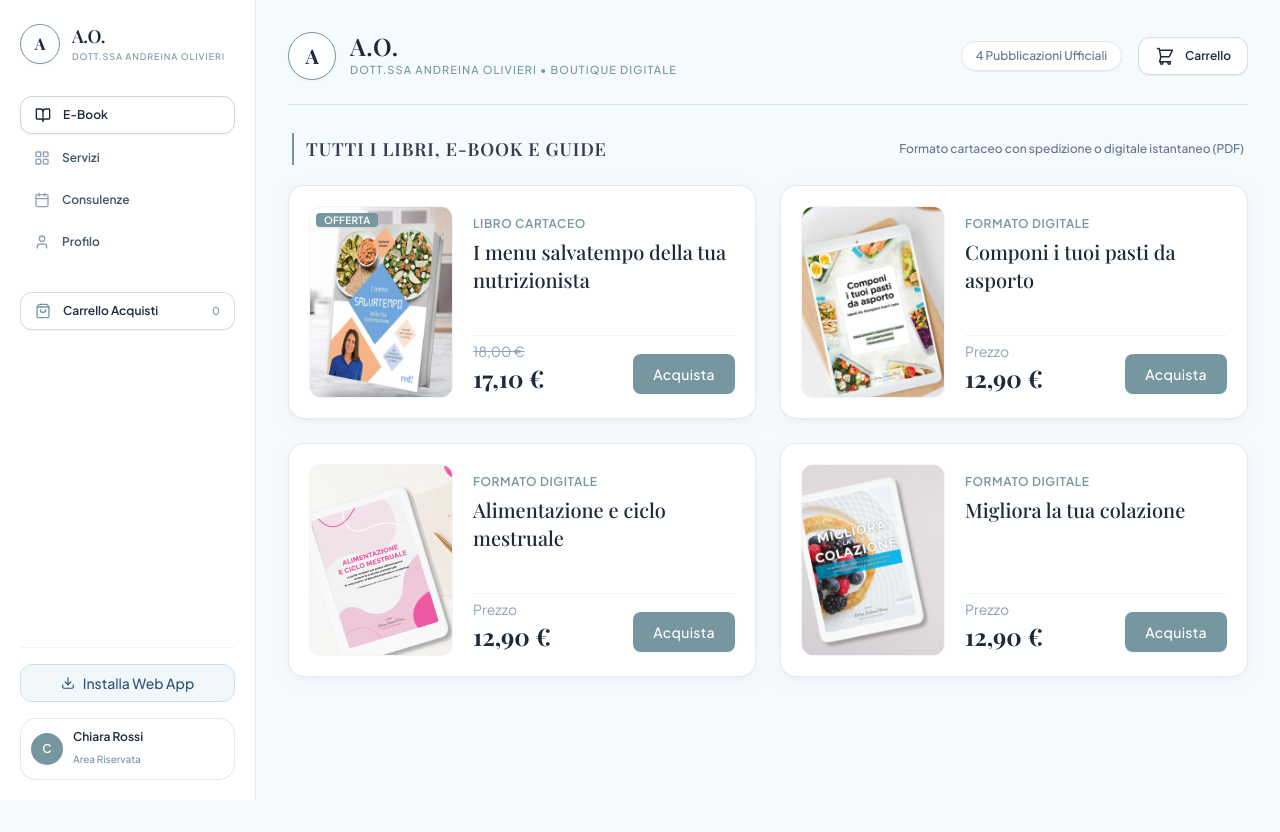
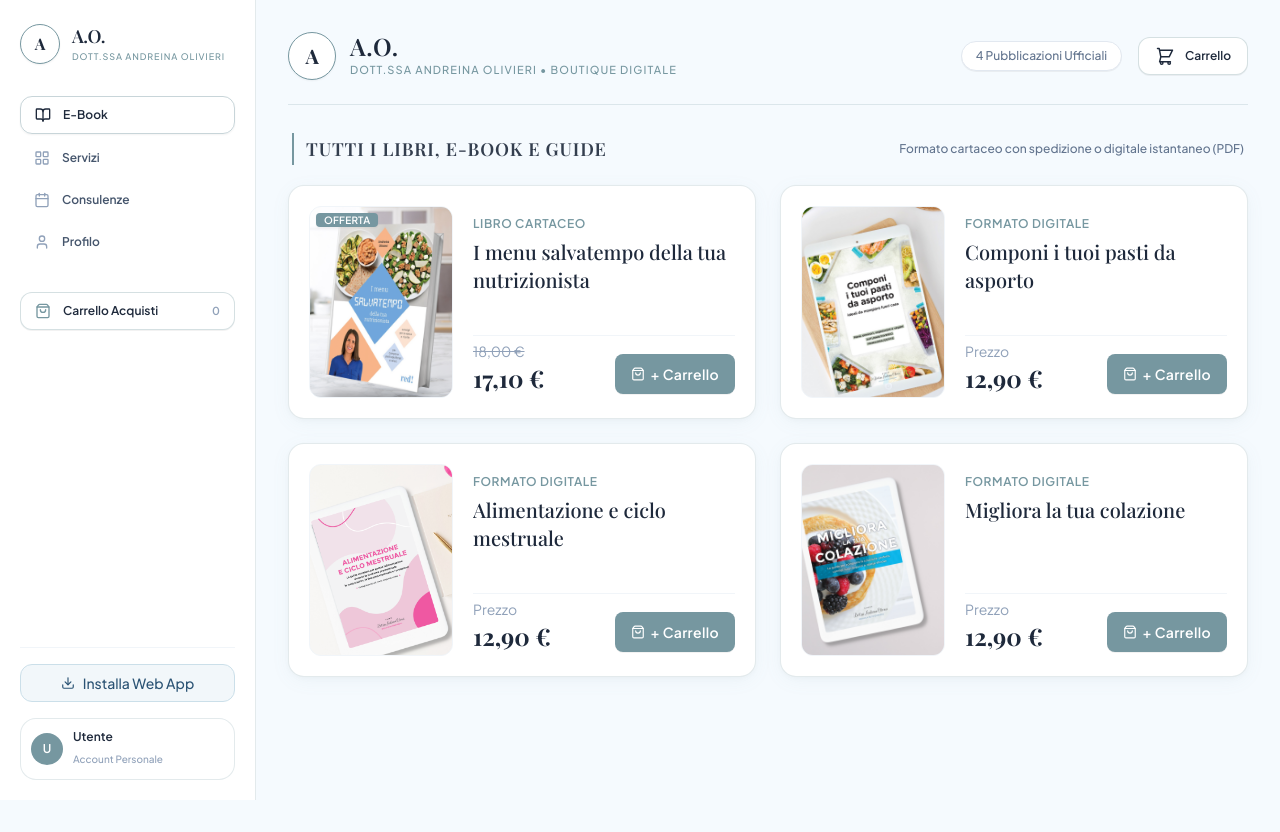
Before and after one commit to riccardolelii11-collab/Dottoressa-Andreina-Boutique, a React (Vite) app: page /#ebooks in a window 1280 px wide. Built offline with nearby package versions, Linux system fonts and the light colour scheme; a web font is replaced by a local one.

Commit message:
feat: add browser history and touch gesture navigation
Implement Browser History API support to allow navigation via back/forward buttons and URL hash synchronization. Add touch-based edge-swipe gesture support for mobile back navigation and update default user profile to a reset state.

```diff
--- a/src/App.tsx
+++ b/src/App.tsx
@@ -66,14 +66,24 @@ export default function App() {
     }
   }, [toastMessage]);
 
-  // Navigation router
-  const handleNavigate = (tab: NavigationTab) => {
+  // Navigation router with Browser History support (for Mouse buttons 5/6 & shortcuts)
+  const handleNavigate = (tab: NavigationTab, push: boolean = true) => {
+    if (push) {
+      window.history.pushState({ tab }, '', `#${tab}`);
+    }
     setCurrentTab(tab);
     window.scrollTo({ top: 0, behavior: 'smooth' });
   };
 
-  // Product Selection
-  const handleSelectProduct = (product: Product) => {
+  // Product Selection with History push
+  const handleSelectProduct = (product: Product, push: boolean = true) => {
+    if (push) {
+      window.history.pushState(
+        { tab: 'product-detail', productId: product.id },
+        '',
+        `#book-${product.slug}`
+      );
+    }
     setSelectedProduct(product);
     setCurrentTab('product-detail');
     window.scrollTo({ top: 0, behavior: 'smooth' });
@@ -85,6 +95,85 @@ export default function App() {
       handleSelectProduct(found);
     }
   };
+
+  // Dedicated back action from detail page
+  const handleBackFromDetail = () => {
+    if (window.history.length > 1) {
+      window.history.back();
+    } else {
+      handleNavigate('ebooks');
+    }
+  };
+
+  // History popstate and Mouse Back buttons (buttons 3/4/5/6) support
+  useEffect(() => {
+    // Initial sync with URL hash
+    const initialHash = window.location.hash;
+    if (initialHash.startsWith('#book-')) {
+      const slug = initialHash.replace('#book-', '');
+      const found = ebooks.find((p) => p.slug === slug);
+      if (found) {
+        setSelectedProduct(found);
+        setCurrentTab('product-detail');
+        window.history.replaceState({ tab: 'product-detail', productId: found.id }, '', initialHash);
+      }
+    } else if (['#ebooks', '#services', '#consultations', '#profile'].includes(initialHash)) {
+      const tab = initialHash.replace('#', '') as NavigationTab;
+      setCurrentTab(tab);
+      window.history.replaceState({ tab }, '', initialHash);
+    } else {
+      window.history.replaceState({ tab: 'ebooks' }, '', '#ebooks');
+    }
+
+    const handlePopState = (event: PopStateEvent) => {
+      const state = event.state;
+      if (state && state.tab === 'product-detail' && state.productId) {
+        const prod = ebooks.find((p) => p.id === state.productId);
+        if (prod) {
+          setSelectedProduct(prod);
+          setCurrentTab('product-detail');
+          return;
+        }
+      }
+      if (state && state.tab) {
+        setCurrentTab(state.tab);
+        return;
+      }
+      // Hash fallback
+      const hash = window.location.hash;
+      if (hash.startsWith('#book-')) {
+        const slug = hash.replace('#book-', '');
+        const prod = ebooks.find((p) => p.slug === slug);
+        if (prod) {
+          setSelectedProduct(prod);
+          setCurrentTab('product-detail');
+          return;
+        }
+      }
+      setCurrentTab('ebooks');
+    };
+
+    // Mouse back and forward buttons handler (XBUTTON1=button 3, XBUTTON2=button 4)
+    const handleMouseUp = (e: MouseEvent) => {
+      if (e.button === 3) {
+        // Back button on 5-button mouse
+        e.preventDefault();
+        window.history.back();
+      } else if (e.button === 4) {
+        // Forward button on 5-button mouse
+        e.preventDefault();
+        window.history.forward();
+      }
+    };
+
+    window.addEventListener('popstate', handlePopState);
+    window.addEventListener('mouseup', handleMouseUp);
+
+    return () => {
+      window.removeEventListener('popstate', handlePopState);
+      window.removeEventListener('mouseup', handleMouseUp);
+    };
+  }, [ebooks]);
 
   // Recipe Selection & Playback
   const handleSelectRecipe = (recipe: VideoRecipe) => {
@@ -272,6 +361,7 @@ export default function App() {
               ebooks={ebooks}
               onSelectProduct={handleSelectProduct}
               onQuickBuy={handleQuickBuy}
+              onAddToCart={handleAddToCart}
               cartCount={cartItems.length}
               onOpenCart={() => setIsCartOpen(true)}
             />
@@ -308,7 +398,7 @@ export default function App() {
           {currentTab === 'product-detail' && selectedProduct && (
             <ProductDetailPage
               product={selectedProduct}
-              onBack={() => handleNavigate('ebooks')}
+              onBack={handleBackFromDetail}
               onAddToCart={handleAddToCart}
               onDirectBuy={handleQuickBuy}
               isPurchased={user.purchasedProductIds.includes(selectedProduct.id)}
--- a/src/components/DesktopSidebar.tsx
+++ b/src/components/DesktopSidebar.tsx
@@ -117,8 +117,8 @@ export const DesktopSidebar: React.FC<DesktopSidebarProps> = ({
                 <span className="text-xs font-semibold text-brand-slate block truncate">
                   {user.name}
                 </span>
-                <span className="text-[10px] text-brand-teal font-medium">
-                  Area Riservata
+                <span className="text-[10px] text-slate-400 font-medium">
+                  Account Personale
                 </span>
               </div>
             </div>
--- a/src/data/products.ts
+++ b/src/data/products.ts
@@ -623,27 +623,14 @@ export const VIDEO_COURSES: VideoCourse[] = [
  * PROFILO UTENTE DEMO PRECONFIGURATO
  */
 export const DEFAULT_USER_PROFILE: UserProfile = {
-  name: 'Chiara Rossi',
-  email: 'chiara.rossi@esempio.it',
+  name: 'Utente',
+  email: 'utente@esempio.it',
   isLoggedIn: true,
-  registeredDate: 'Gennaio 2026',
-  hasActiveSubscription: true,
-  subscriptionPlan: 'monthly',
-  subscriptionRenewalDate: '28 Novembre 2026',
-  purchasedProductIds: ['ebook-menu-salvatempo', 'ebook-migliora-la-tua-colazione'],
-  savedRecipeIds: ['recipe-porridge-avena', 'recipe-quinoa-salmone-avocado'],
-  orders: [
-    {
-      id: 'ord-102',
-      orderNumber: 'AB-2026-881',
-      date: '14 Ottobre 2026',
-      items: [
-        { title: 'I menu salvatempo della tua nutrizionista', price: 17.10, format: 'Ebook PDF' },
-        { title: 'Migliora la tua colazione', price: 12.90, format: 'Ebook PDF' }
-      ],
-      total: 30.00,
-      status: 'Completato',
-      invoicePdfName: 'Ricevuta_Fiscale_AB-2026-881.pdf'
-    }
-  ]
+  registeredDate: 'Novembre 2026',
+  hasActiveSubscription: false,
+  subscriptionPlan: null,
+  subscriptionRenewalDate: undefined,
+  purchasedProductIds: [],
+  savedRecipeIds: [],
+  orders: []
 };
--- a/src/pages/EbooksPage.tsx
+++ b/src/pages/EbooksPage.tsx
@@ -1,10 +1,12 @@
-import React from 'react';
+import React, { useState } from 'react';
 import { Product } from '../types';
+import { ShoppingBag, Check } from 'lucide-react';
 
 interface EbooksPageProps {
   ebooks: Product[];
   onSelectProduct: (product: Product) => void;
-  onQuickBuy: (product: Product) => void;
+  onQuickBuy?: (product: Product) => void;
+  onAddToCart: (product: Product) => void;
   cartCount?: number;
   onOpenCart?: () => void;
 }
@@ -12,10 +14,21 @@ interface EbooksPageProps {
 export const EbooksPage: React.FC<EbooksPageProps> = ({
   ebooks,
   onSelectProduct,
-  onQuickBuy,
+  onAddToCart,
   cartCount = 0,
   onOpenCart,
 }) => {
+  const [recentlyAddedId, setRecentlyAddedId] = useState<string | null>(null);
+
+  const handleAddToCartClick = (book: Product, e: React.MouseEvent) => {
+    e.stopPropagation();
+    onAddToCart(book);
+    setRecentlyAddedId(book.id);
+    setTimeout(() => {
+      setRecentlyAddedId((prev) => (prev === book.id ? null : prev));
+    }, 1200);
+  };
+
   // Ordered strictly as in design reference
   const book1 = ebooks.find((b) => b.id.includes('salvatempo')) || ebooks[0];
   const book2 = ebooks.find((b) => b.id.includes('asporto')) || ebooks[3] || ebooks[1];
@@ -160,10 +173,25 @@ export const EbooksPage: React.FC<EbooksPageProps> = ({
                 </div>
                 <button
                   type="button"
-                  onClick={() => book1 && onQuickBuy(book1)}
-                  className="bg-brand-teal text-white hover:bg-brand-tealDark active:bg-brand-tealDark px-4 md:px-5 py-2 md:py-2.5 rounded-lg text-xs md:text-sm font-medium tracking-wide shadow-xs transition-colors duration-200 cursor-pointer"
+                  onClick={(e) => book1 && handleAddToCartClick(book1, e)}
+                  className={`px-3 md:px-4 py-2 md:py-2.5 rounded-lg text-xs md:text-sm font-semibold tracking-wide shadow-2xs transition-all duration-200 cursor-pointer flex items-center gap-1.5 active:scale-95 whitespace-nowrap ${
+                    recentlyAddedId === book1?.id
+                      ? 'bg-emerald-600 text-white'
+                      : 'bg-brand-teal text-white hover:bg-brand-tealDark active:bg-brand-tealDark'
+                  }`}
+                  aria-label={`Aggiungi ${book1?.title} al carrello`}
                 >
-                  Acquista
+                  {recentlyAddedId === book1?.id ? (
+                    <>
+                      <Check className="w-3.5 h-3.5 stroke-[2.5]" />
+                      <span>Aggiunto!</span>
+                    </>
+                  ) : (
+                    <>
+                      <ShoppingBag className="w-3.5 h-3.5 shrink-0" />
+                      <span>+ Carrello</span>
+                    </>
+                  )}
                 </button>
               </div>
             </div>
@@ -207,10 +235,25 @@ export const EbooksPage: React.FC<EbooksPageProps> = ({
                 </div>
                 <button
                   type="button"
-                  onClick={() => book2 && onQuickBuy(book2)}
-                  className="bg-brand-teal text-white hover:bg-brand-tealDark active:bg-brand-tealDark px-4 md:px-5 py-2 md:py-2.5 rounded-lg text-xs md:text-sm font-medium tracking-wide shadow-xs transition-colors duration-200 cursor-pointer"
+                  onClick={(e) => book2 && handleAddToCartClick(book2, e)}
+                  className={`px-3 md:px-4 py-2 md:py-2.5 rounded-lg text-xs md:text-sm font-semibold tracking-wide shadow-2xs transition-all duration-200 cursor-pointer flex items-center gap-1.5 active:scale-95 whitespace-nowrap ${
+                    recentlyAddedId === book2?.id
+                      ? 'bg-emerald-600 text-white'
+                      : 'bg-brand-teal text-white hover:bg-brand-tealDark active:bg-brand-tealDark'
+                  }`}
+                  aria-label={`Aggiungi ${book2?.title} al carrello`}
                 >
-                  Acquista
+                  {recentlyAddedId === book2?.id ? (
+                    <>
+                      <Check className="w-3.5 h-3.5 stroke-[2.5]" />
+                      <span>Aggiunto!</span>
+                    </>
+                  ) : (
+                    <>
+                      <ShoppingBag className="w-3.5 h-3.5 shrink-0" />
+                      <span>+ Carrello</span>
+                    </>
+                  )}
                 </button>
               </div>
             </div>
@@ -254,10 +297,25 @@ export const EbooksPage: React.FC<EbooksPageProps> = ({
                 </div>
                 <button
                   type="button"
-                  onClick={() => book3 && onQuickBuy(book3)}
-                  className="bg-brand-teal text-white hover:bg-brand-tealDark active:bg-brand-tealDark px-4 md:px-5 py-2 md:py-2.5 rounded-lg text-xs md:text-sm font-medium tracking-wide shadow-xs transition-colors duration-200 cursor-pointer"
+                  onClick={(e) => book3 && handleAddToCartClick(book3, e)}
+                  className={`px-3 md:px-4 py-2 md:py-2.5 rounded-lg text-xs md:text-sm font-semibold tracking-wide shadow-2xs transition-all duration-200 cursor-pointer flex items-center gap-1.5 active:scale-95 whitespace-nowrap ${
+                    recentlyAddedId === book3?.id
+                      ? 'bg-emerald-600 text-white'
+                      : 'bg-brand-teal text-white hover:bg-brand-tealDark active:bg-brand-tealDark'
+                  }`}
+                  aria-label={`Aggiungi ${book3?.title} al carrello`}
                 >
-                  Acquista
+                  {recentlyAddedId === book3?.id ? (
+                    <>
+                      <Check className="w-3.5 h-3.5 stroke-[2.5]" />
+                      <span>Aggiunto!</span>
+                    </>
+                  ) : (
+                    <>
+                      <ShoppingBag className="w-3.5 h-3.5 shrink-0" />
+                      <span>+ Carrello</span>
+                    </>
+                  )}
                 </button>
               </div>
             </div>
@@ -301,10 +359,25 @@ export const EbooksPage: React.FC<EbooksPageProps> = ({
                 </div>
                 <button
                   type="button"
-                  onClick={() => book4 && onQuickBuy(book4)}
-                  className="bg-brand-teal text-white hover:bg-brand-tealDark active:bg-brand-tealDark px-4 md:px-5 py-2 md:py-2.5 rounded-lg text-xs md:text-sm font-medium tracking-wide shadow-xs transition-colors duration-200 cursor-pointer"
+                  onClick={(e) => book4 && handleAddToCartClick(book4, e)}
+                  className={`px-3 md:px-4 py-2 md:py-2.5 rounded-lg text-xs md:text-sm font-semibold tracking-wide shadow-2xs transition-all duration-200 cursor-pointer flex items-center gap-1.5 active:scale-95 whitespace-nowrap ${
+                    recentlyAddedId === book4?.id
+                      ? 'bg-emerald-600 text-white'
+                      : 'bg-brand-teal text-white hover:bg-brand-tealDark active:bg-brand-tealDark'
+                  }`}
+                  aria-label={`Aggiungi ${book4?.title} al carrello`}
                 >
-                  Acquista
+                  {recentlyAddedId === book4?.id ? (
+                    <>
+                      <Check className="w-3.5 h-3.5 stroke-[2.5]" />
+                      <span>Aggiunto!</span>
+                    </>
+                  ) : (
+                    <>
+                      <ShoppingBag className="w-3.5 h-3.5 shrink-0" />
+                      <span>+ Carrello</span>
+                    </>
+                  )}
                 </button>
               </div>
             </div>
--- a/src/pages/ProductDetailPage.tsx
+++ b/src/pages/ProductDetailPage.tsx
@@ -1,4 +1,4 @@
-import React, { useState } from 'react';
+import React, { useState, useEffect, useRef } from 'react';
 import { Product } from '../types';
 import {
   ArrowLeft,
@@ -41,6 +41,71 @@ export const ProductDetailPage: React.FC<ProductDetailPageProps> = ({
 }) => {
   const [activeTab, setActiveTab] = useState<'content' | 'chapters'>('content');
 
+  // Apple iOS & Touch edge-swipe back gesture listener
+  const [swipeOffset, setSwipeOffset] = useState<number>(0);
+  const touchStartRef = useRef<{ x: number; y: number; time: number } | null>(null);
+
+  useEffect(() => {
+    const handleTouchStart = (e: TouchEvent) => {
+      if (e.touches.length !== 1) return;
+      const touch = e.touches[0];
+      // Detect touch initiating from the left edge of the screen (within 45px)
+      if (touch.clientX <= 45) {
+        touchStartRef.current = {
+          x: touch.clientX,
+          y: touch.clientY,
+          time: Date.now()
+        };
+      } else {
+        touchStartRef.current = null;
+      }
+    };
+
+    const handleTouchMove = (e: TouchEvent) => {
+      if (!touchStartRef.current) return;
+      const touch = e.touches[0];
+      const deltaX = touch.clientX - touchStartRef.current.x;
+      const deltaY = touch.clientY - touchStartRef.current.y;
+
+      // If vertical scroll dominates early, cancel swipe
+      if (Math.abs(deltaY) > 40 && deltaX < 30) {
+        touchStartRef.current = null;
+        setSwipeOffset(0);
+        return;
+      }
+
+      if (deltaX > 0) {
+        setSwipeOffset(Math.min(deltaX, 90));
+      }
+    };
+
+    const handleTouchEnd = (e: TouchEvent) => {
+      if (!touchStartRef.current) return;
+      const touch = e.changedTouches[0];
+      const deltaX = touch.clientX - touchStartRef.current.x;
+      const deltaY = touch.clientY - touchStartRef.current.y;
+      const duration = Date.now() - touchStartRef.current.time;
+
+      // Swiped right more than 60px or flicked right with minimal vertical movement
+      if (deltaX > 60 || (deltaX > 35 && duration < 250 && Math.abs(deltaY) < 30)) {
+        onBack();
+      }
+
+      touchStartRef.current = null;
+      setSwipeOffset(0);
+    };
+
+    window.addEventListener('touchstart', handleTouchStart, { passive: true });
+    window.addEventListener('touchmove', handleTouchMove, { passive: true });
+    window.addEventListener('touchend', handleTouchEnd, { passive: true });
+
+    return () => {
+      window.removeEventListener('touchstart', handleTouchStart);
+      window.removeEventListener('touchmove', handleTouchMove);
+      window.removeEventListener('touchend', handleTouchEnd);
+    };
+  }, [onBack]);
+
   const relatedProducts = allProducts.filter((p) => p.id !== product.id).slice(0, 3);
 
   const handleShare = () => {
@@ -51,7 +116,20 @@ export const ProductDetailPage: React.FC<ProductDetailPageProps> = ({
   };
 
   return (
-    <div className="w-full max-w-md md:max-w-4xl lg:max-w-5xl mx-auto px-4 sm:px-6 md:px-8 py-5 sm:py-8 font-sans antialiased text-brand-slate space-y-6 md:space-y-8 pb-32">
+    <div className="w-full max-w-md md:max-w-4xl lg:max-w-5xl mx-auto px-4 sm:px-6 md:px-8 py-5 sm:py-8 font-sans antialiased text-brand-slate space-y-6 md:space-y-8 pb-32 relative">
+
+      {/* Floating iOS Edge-Swipe Back Feedback Indicator */}
+      {swipeOffset > 15 && (
+        <aside
+          aria-hidden="true"
+          className="fixed left-0 top-1/2 -translate-y-1/2 z-50 pointer-events-none transition-transform"
+          style={{ transform: `translateY(-50%) translateX(${Math.min(swipeOffset * 0.45, 24)}px)` }}
+        >
+          <div className="w-10 h-10 rounded-full bg-slate-900/85 backdrop-blur-md text-white shadow-xl flex items-center justify-center border border-white/20">
+            <ArrowLeft className="w-5 h-5 text-white" />
+          </div>
+        </aside>
+      )}
 
       {/* 1. Top Bar: Back Action + Brand Identifier + Cart Icon with Real Count */}
       <header className="flex items-center justify-between pb-4 border-b border-brand-teal/20" data-purpose="detail-header">
```
